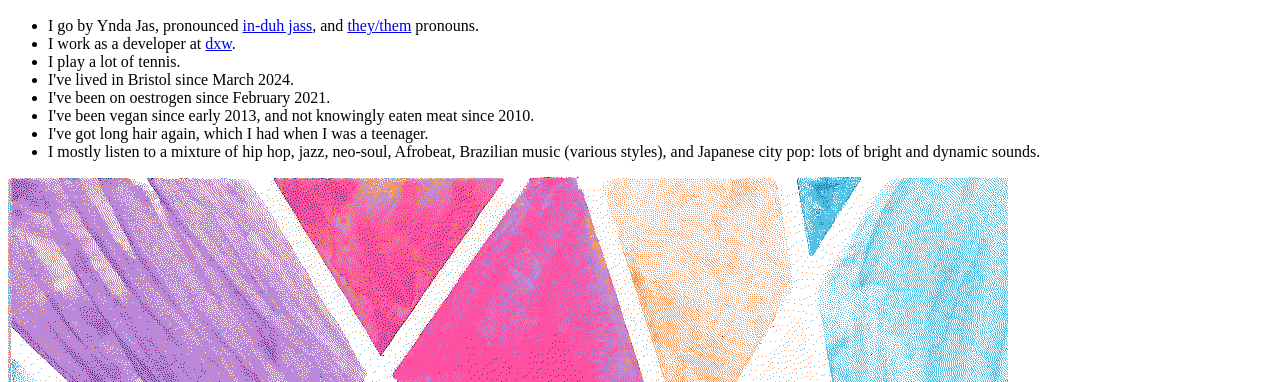
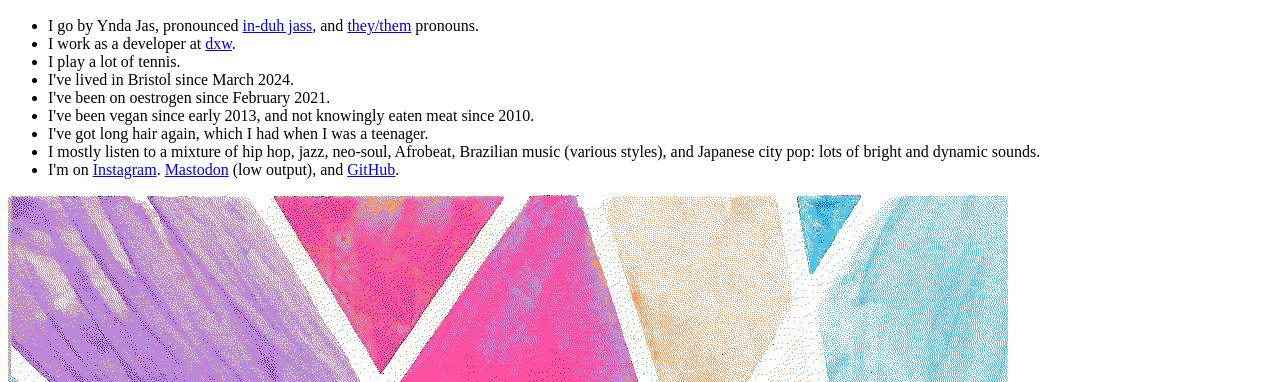
Before and after one commit to yndajas/simple-website, a website: page views/index.html in a window 1280 px wide. Shown: the part 418-800 px from the top of the page. Drawn offline with Linux system fonts and the light colour scheme; files whose address does not match are found by name.

Commit message:
Add social/GitHub links

```diff
--- a/views/index.html
+++ b/views/index.html
@@ -39,6 +39,12 @@
         I mostly listen to a mixture of hip hop, jazz, neo-soul, Afrobeat,
         Brazilian music (various styles), and Japanese city pop: lots of bright
         and dynamic sounds.
+      </li>
+      <li>
+        I'm on
+        <a href="https://www.instagram.com/yndajas">Instagram</a>.
+        <a rel="me" href="https://tech.lgbt/@YndaJas">Mastodon</a> (low output),
+        and <a href="https://github.com/yndajas">GitHub</a>.
       </li>
     </ul>
   </section>
@@ -185,6 +191,10 @@
         Sussex from 1991, if you discount time in the womb. My extended family
         are from none of these places.
       </li>
+      <li>
+        I used to be on
+        <a href="https://yndajas.github.io/twitter">Twitter</a>.
+      </li>
     </ul>
   </section>
 
```
